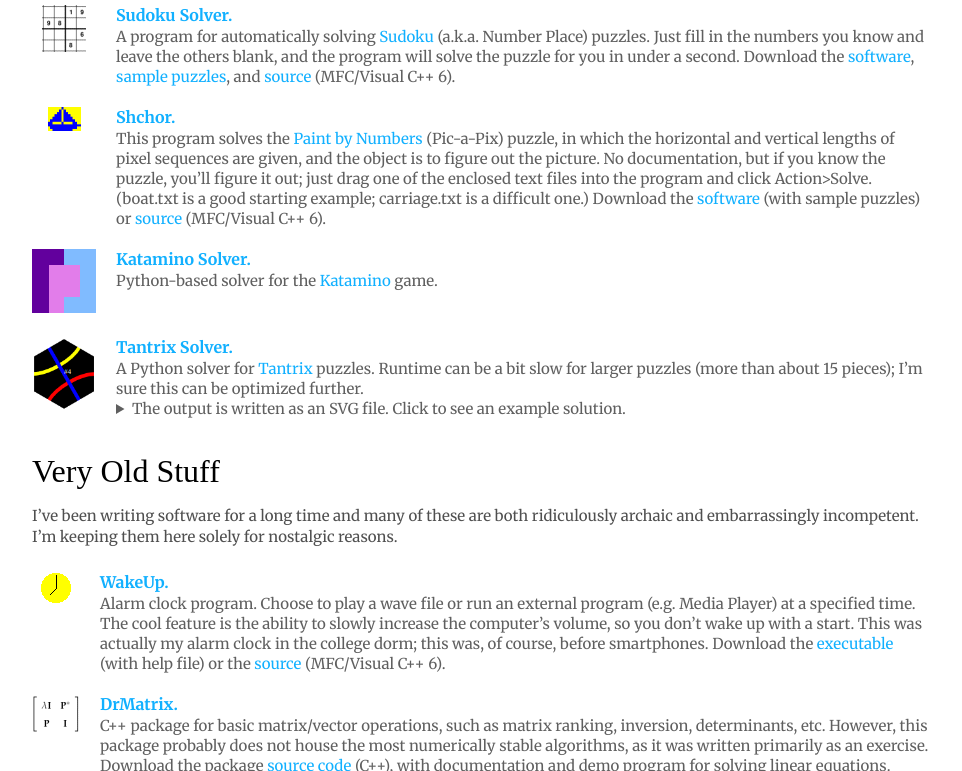
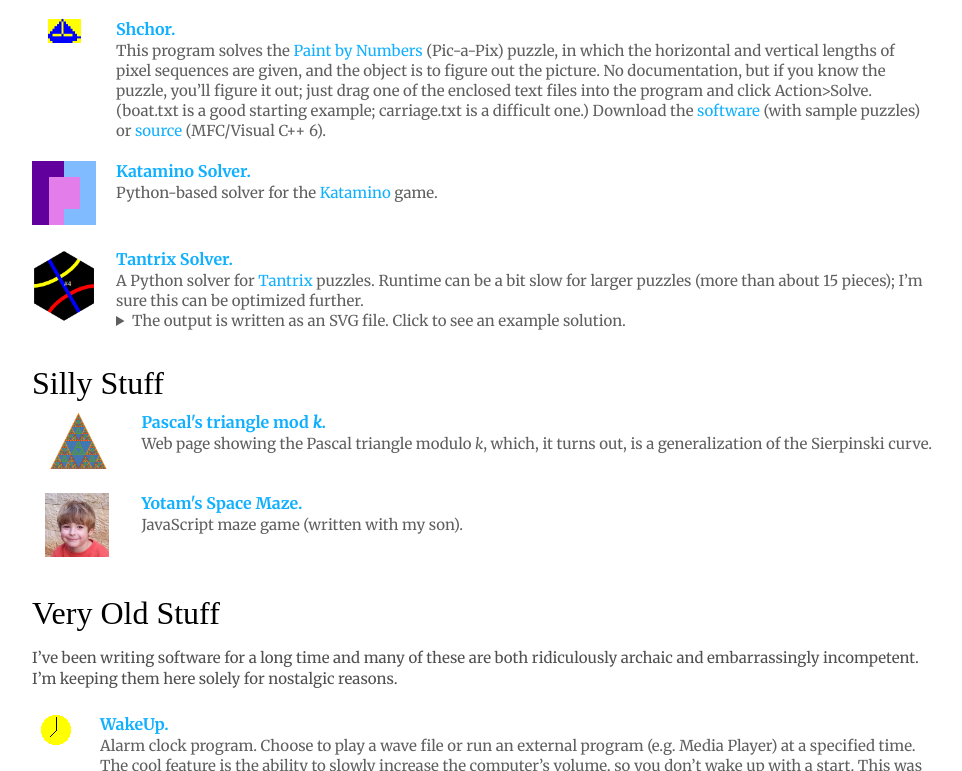
Before and after one commit to zvikabh/zvikabh.github.io, a Next.js app: page /software in a window 1280 px wide. Shown: the part 1796-2567 px from the top of the page, without its empty margins (198-1160 px from the left). Built offline with nearby package versions, Linux system fonts and the light colour scheme; a web font is replaced by a local one.

Commit message:
add link to Pascal's triangle

```diff
--- a/src/app/software/page.js
+++ b/src/app/software/page.js
@@ -81,12 +81,6 @@
     bibinfo: 'Generates SVG files with random jigsaw puzzle pieces.'
   },
   {
-    title: 'Yotam\'s Space Maze',
-    link: '/yotam/index.html',
-    icon: '/yotam/yotam.jpg',
-    bibinfo: 'JavaScript maze game (written with my son).'
-  },
-  {
     title: 'MUSE: Musical Database Search by Audio Query',
     link: '/unpublished/muse/index.html',
     icon: '/muse.gif',
@@ -146,6 +140,21 @@
     bibinfo: (<>A Python solver for <a href="https://en.wikipedia.org/wiki/Tantrix">Tantrix</a> puzzles. Runtime can be a bit slow for larger puzzles (more than about 15 pieces); I’m sure this can be optimized further.
     <details><summary>The output is written as an SVG file. Click to see an example solution.</summary><Image src="/software/tantrix/solution10.svg" height={120*3} width={181*3} alt="Example solution" />
   </details></>)
+  },
+];
+
+const SILLY_STUFF = [
+  {
+    title: (<>Pascal's triangle mod <i>k</i></>),
+    link: '/pascalmod',
+    icon: '/pascal.png',
+    bibinfo: (<>Web page showing the Pascal triangle modulo <i>k</i>, which, it turns out, is a generalization of the Sierpinski curve.</>)
+  },
+  {
+    title: 'Yotam\'s Space Maze',
+    link: '/yotam/index.html',
+    icon: '/yotam/yotam.jpg',
+    bibinfo: 'JavaScript maze game (written with my son).'
   },
 ];
 
@@ -220,6 +229,8 @@
       <PublicationList publications={GAMES} />
       <div className={styles.sublist_title}>Game Solvers</div>
       <PublicationList publications={GAME_SOLVERS} />
+      <div className={styles.sublist_title}>Silly Stuff</div>
+      <PublicationList publications={SILLY_STUFF} />
       <div className={styles.sublist_title}>Very Old Stuff</div>
       <p className={styles.para}>
         I’ve been writing software for a long time and many of these are both ridiculously archaic and
```
Also changed, not shown: public/pascal.png (added).
